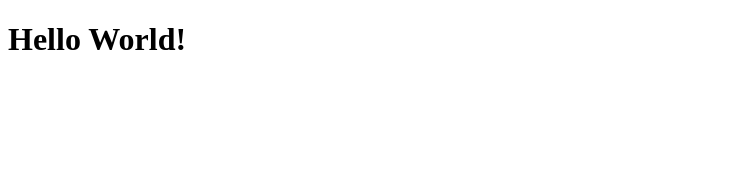
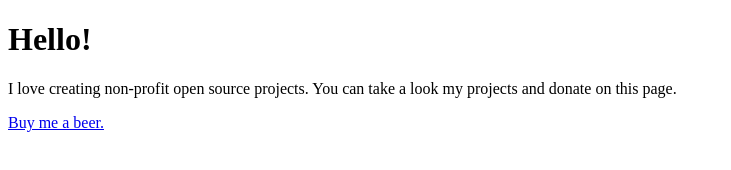
Before and after one commit to atakanorhan/atakanorhan.github.io, a plain HTML site: page index.html in a window 1280 px wide. Shown: the whole page, without its empty margins (0-731 px from the left). Drawn offline with Linux system fonts and the light colour scheme.

Commit message:
Update index.html

```diff
--- a/index.html
+++ b/index.html
@@ -4,7 +4,14 @@
     <head>
         <meta charset="UTF-8">
         <meta name="viewport" content="width=device-width, inital-scale=1">
+        <meta name="description" content="Atakan Orhan">
+        <meta name="author" content="Atakan Orhan">
+        <link rel="shortcut icon" type="image/png" href="favicon.png">
         <title>Atakan Orhan</title>
-        <h1>Hello World!</h1>
     </head>
+    <body>
+        <h1>Hello!</h1>
+        <p>I love creating non-profit open source projects. You can take a look my projects and donate on this page.</p>
+        <a href="https://www.buymeacoffee.com/atakanorhan">Buy me a beer.</a>
+    </body>
 </html>
```
